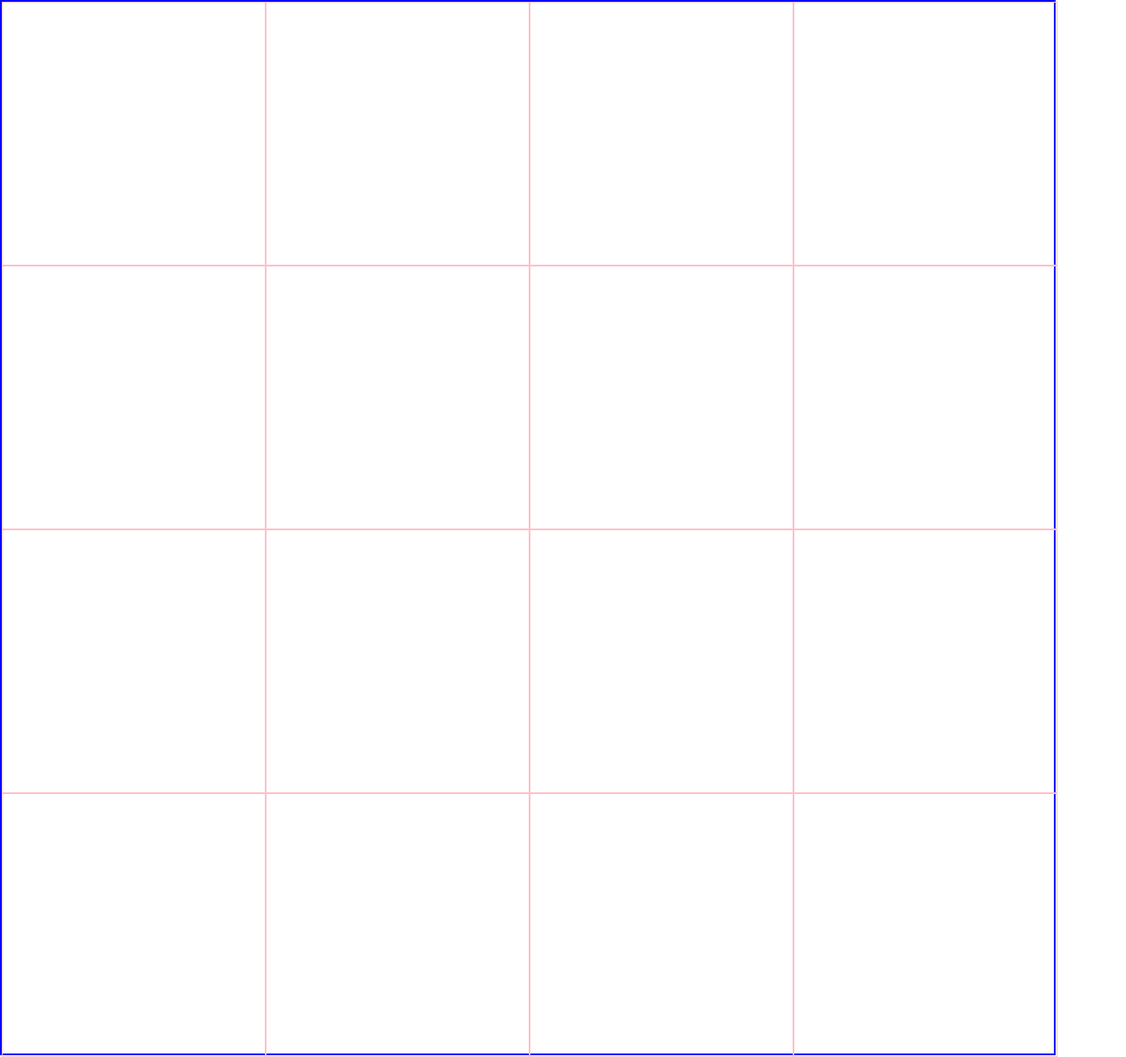
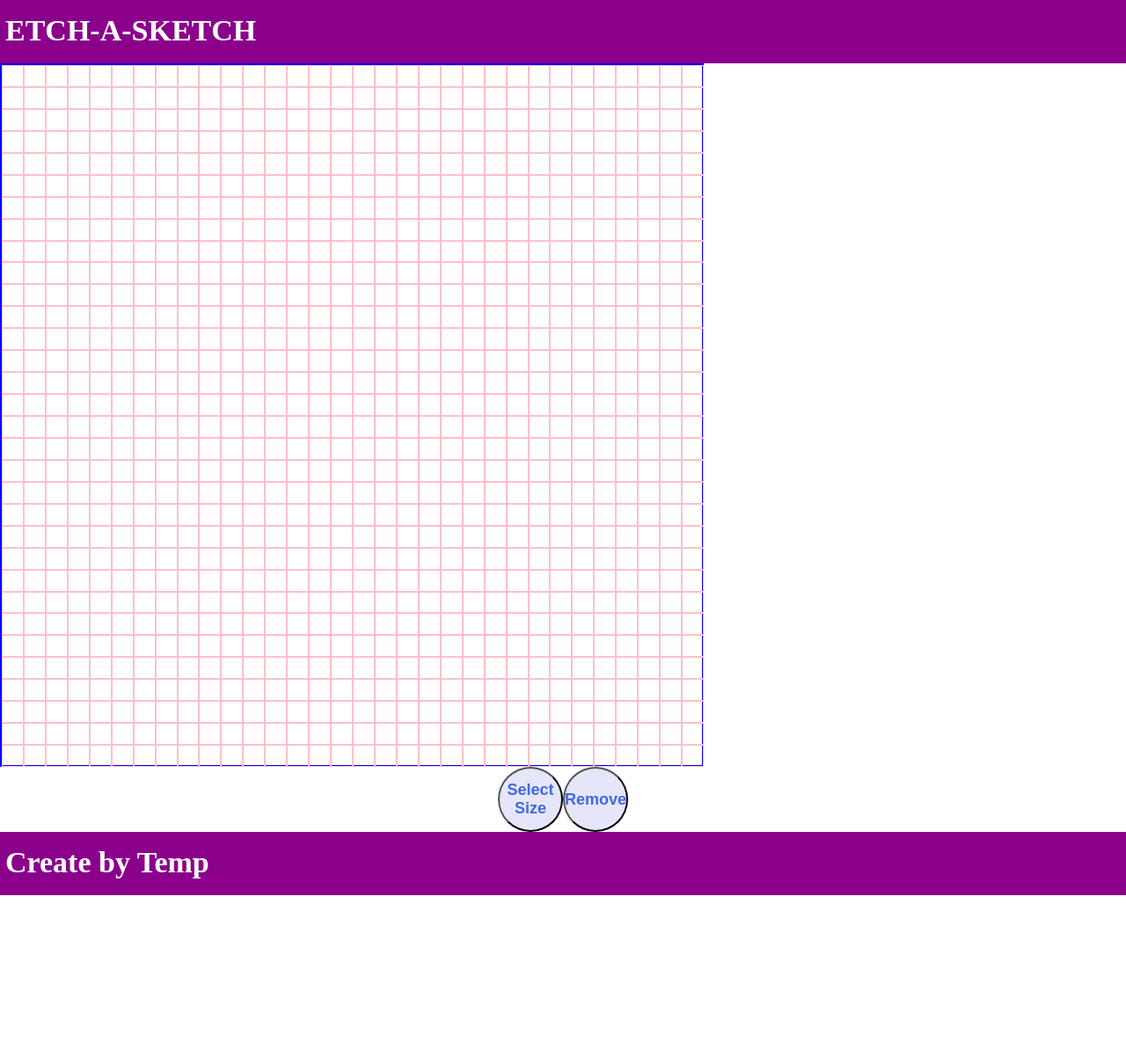
Before and after one commit to Temperest/etch.a.sketch, a plain HTML site: page index.html in a window 1280 px wide. Shown: the whole page at 88% size. After the commit the page ends 1018 px from the top, so only its background shows below. Drawn offline with Linux system fonts and the light colour scheme.

Commit message:
ETCH-A-SKETCH     Adding more Logic and improve interface     can add color, removeColor and resize number of square

```diff
--- a/index.html
+++ b/index.html
@@ -1,5 +1,6 @@
 <!DOCTYPE html>
 <html lang="en">
+
 <head>
     <meta charset="UTF-8">
     <meta http-equiv="X-UA-Compatible" content="IE=edge">
@@ -8,9 +9,17 @@
     <link rel="stylesheet" href="style.css">
     <title>ETCH-A-SKETCH</title>
 </head>
+
 <body>
-    <div id="mainCon">
+    <header> ETCH-A-SKETCH</header>
+    <div id="mainBody">
+        <div id="mainCon"></div>
+        <div id="btn">
+            <button class="sizeSe">Select Size </button>
+            <button class="removeCo">Remove </button>
+        </div>
+    </div>
+    <footer> Create by Temp </footer>
+</body>
 
-    </div>
-</body>
 </html>
--- a/script.js
+++ b/script.js
@@ -1,31 +1,73 @@
+const mainConHW = 800;
+
+
 const mainCon = document.querySelector('#mainCon')
-    mainCon.style.height = '1200px';
-    mainCon.style.width = '1200px';
+mainCon.style.height = mainConHW + 'px';
+mainCon.style.width = mainConHW + 'px';
 
-// const newDiv = document.createElement('div')
-// newDiv.classList.add('content');
-// // newDiv.textContent = 'Hello World';
+function creEtch(arrayLength) {
+    let divWidthHeight = mainConHW / arrayLength;
+    for (i = 0; i < arrayLength; i++) {
+        row = document.createElement('div');
+        for (j = 0; j < arrayLength; j++) {
+            column = document.createElement('div');
+            column.className = "etch";
+            column.style.border = "0.1px solid pink"
+            column.style.height = divWidthHeight - 0.05 + 'px'
+            column.style.width = divWidthHeight - 0.05 + 'px'
+            row.appendChild(column);
+        }
+        mainCon.appendChild(row);
+    }
+    playEtch()
+}
+creEtch(32);
 
-// const arrayVariable = ["One","Two","Three"]
-const arrayLength = 4
-const mainConWidth = 1200
-let divWidthHeight = mainConWidth/arrayLength;
 
-for (i= 0; i < arrayLength ; i++){
-    row = document.createElement('div');
-    // row.style.border = "thick solid green"
-    // row.style.height = '50px'
-    // row.style.width = '50px'
-    for (j=0 ; j < arrayLength ; j++){
-        column = document.createElement('div');
-        column.className = "row";
-        column.style.border = "0.1px solid pink"
-        column.style.height = divWidthHeight-0.05 + 'px'
-        column.style.width = divWidthHeight-0.05 + 'px'
-        // temp.innerHTML = arrayVariable[j];
-        row.appendChild(column);
-    }
-    mainCon.appendChild(row);
+
+function playEtch() {
+    const etchs = document.querySelectorAll('.etch');
+etchs.forEach((etch) => {
+    etch.addEventListener('mouseover', () => {
+        etch.style.backgroundColor = random_rgba() ;
+    })
+});
 }
 
-// mainCon.appendChild(newDiv);
+
+
+let divSize = 0;
+let divSizeN = 0;
+const sizeSeBtn = document.querySelector('.sizeSe');
+sizeSeBtn.addEventListener('click', () => {
+
+
+    divSize = prompt("Create Board with size: ", "0")
+    divSizeN = parseInt(divSize);
+    if (divSizeN > 100 || isNaN(divSizeN)) {
+        alert('Board Size cannot exceed 100. \n enter a number 1-100:')
+        return;
+    } else if (divSizeN) {
+        removeAllChildNodes(mainCon);
+        creEtch(divSizeN);
+    }
+});
+
+const removeCo = document.querySelector('.removeCo')
+removeCo.addEventListener('click', () => {
+    const etchs = document.querySelectorAll('.etch');
+    etchs.forEach((etch) => {
+            etch.style.backgroundColor = 'white';
+        });
+});
+
+function removeAllChildNodes(parent) {
+    while (parent.firstChild) {
+        parent.removeChild(parent.firstChild);
+    }
+}
+
+function random_rgba() {
+    var o = Math.round, r = Math.random, s = 255;
+    return 'rgba(' + o(r()*s) + ',' + o(r()*s) + ',' + o(r()*s) + ',' + r().toFixed(1) + ')';
+}
--- a/style.css
+++ b/style.css
@@ -3,17 +3,50 @@
     padding: 0;
     box-sizing: border-box;
     }
+body {
+    display: flex;
+    flex-direction: column;
+    flex: 1;
+}
+
+header, footer {
+    height: 72px;
+  background: darkmagenta;
+  color: white;
+  /* my Work start here */
+
+  font-weight: 900;
+  font-size: 34px;
+  padding: 16px 6px;
+}
+#mainBody{
+    display: flex;
+    flex-direction: column;
+    flex: 1;
+}
+
 #mainCon {
     display: flex;
-
     border: 2px solid blue;
-    /* width: 600px;
-    height: 600px; */
-    flex : 1;
-
+}
+#btn{
+    display: flex;
+    justify-content: center;
 }
 
-#mainCon row{
-    display: flex;
-    flex : 1 ;
+.sizeSe ,.removeCo{
+    color: royalblue;
+  font-size: 18px;
+  font-weight: 700;
+  background: lavender;
+  width: 74px;
+  height: 74px;
+  border-radius: 50%;
+  display: flex;
+  align-items: center;
+  justify-content: center;
+  flex-shrink: 0;
 }
+/* #mainCon .etch{
+    background-color: black;
+} */
```
